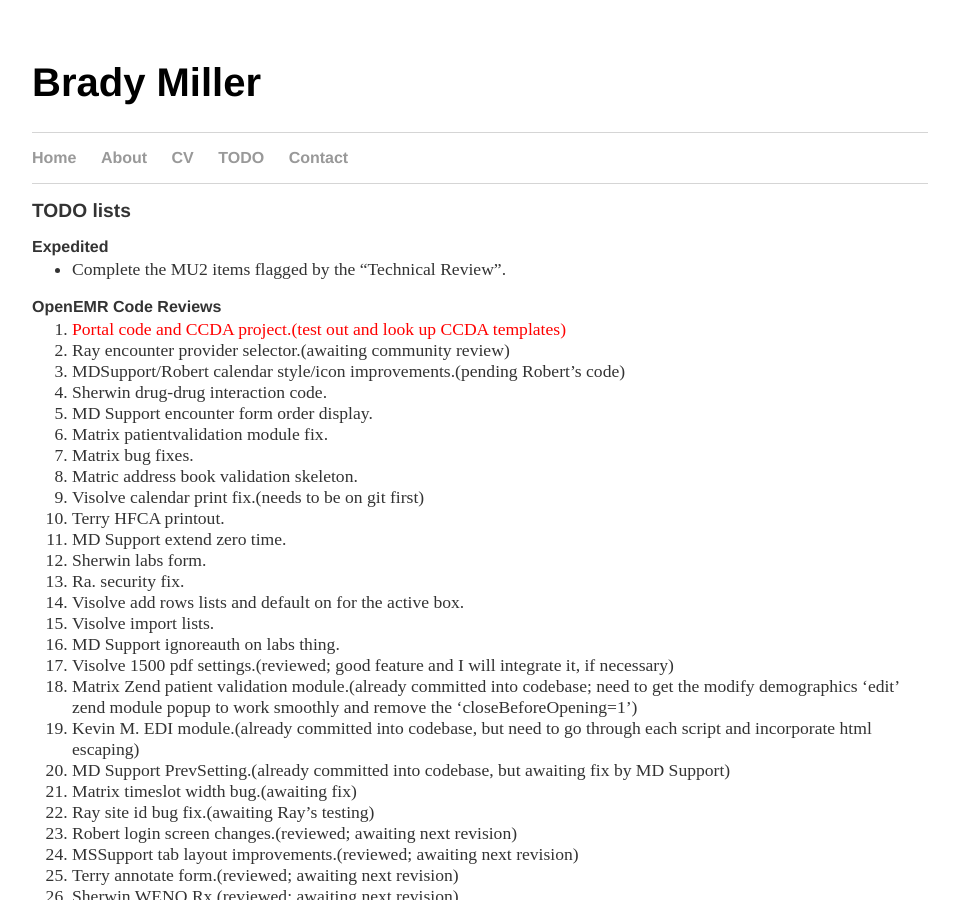
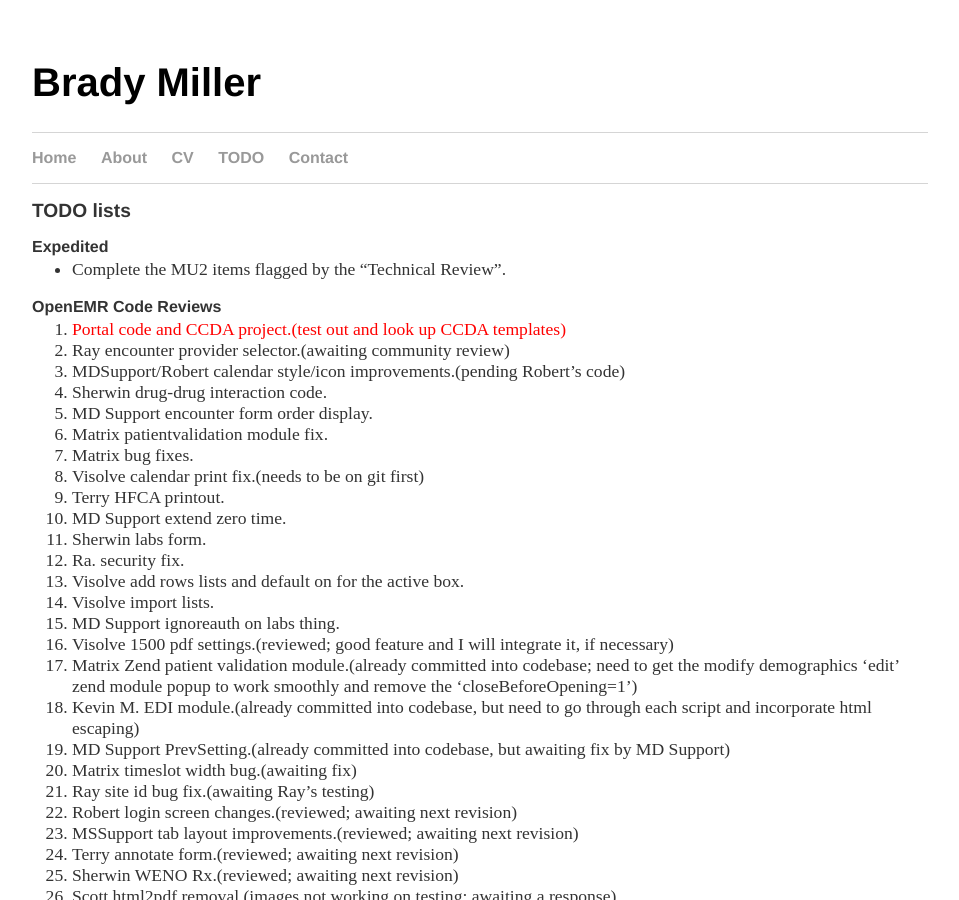
Before and after one commit to bradymiller/bradymiller.github.io, a Jekyll site: the page built from todo/index.md, in a window 1280 px wide and 900 px high. Shown: the whole window, without its empty margins (160-1119 px from the left). Built offline with Jekyll 4.4.1, drawn with Linux system fonts in a browser that asks for light colours.

Commit message:
Update todo list

```diff
--- a/todo/index.md
+++ b/todo/index.md
@@ -14,7 +14,6 @@
 1. MD Support encounter form order display.
 1. Matrix patientvalidation module fix.
 1. Matrix bug fixes.
-1. Matric address book validation skeleton.
 1. Visolve calendar print fix.(needs to be on git first)
 1. Terry HFCA printout.
 1. MD Support extend zero time.
```
